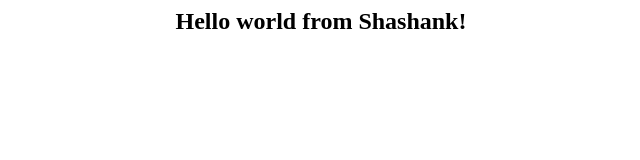
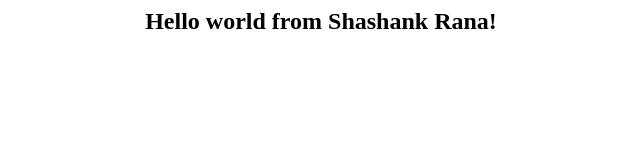
Before and after one commit to 16one181/DevOps-Lifecycle-Project, a plain HTML site: page index.html in a window 1280 px wide. Shown: the whole page, without its empty margins (319-959 px from the left). Drawn offline with Linux system fonts and the light colour scheme.

Commit message:
Update index.html

```diff
--- a/index.html
+++ b/index.html
@@ -3,6 +3,6 @@
 <title> Shashank </title>
 </head>
 <body style>
-<h2 ALIGN=CENTER>Hello world from Shashank!</h2>
+<h2 ALIGN=CENTER>Hello world from Shashank Rana!</h2>
 </body>
 </html>
```
